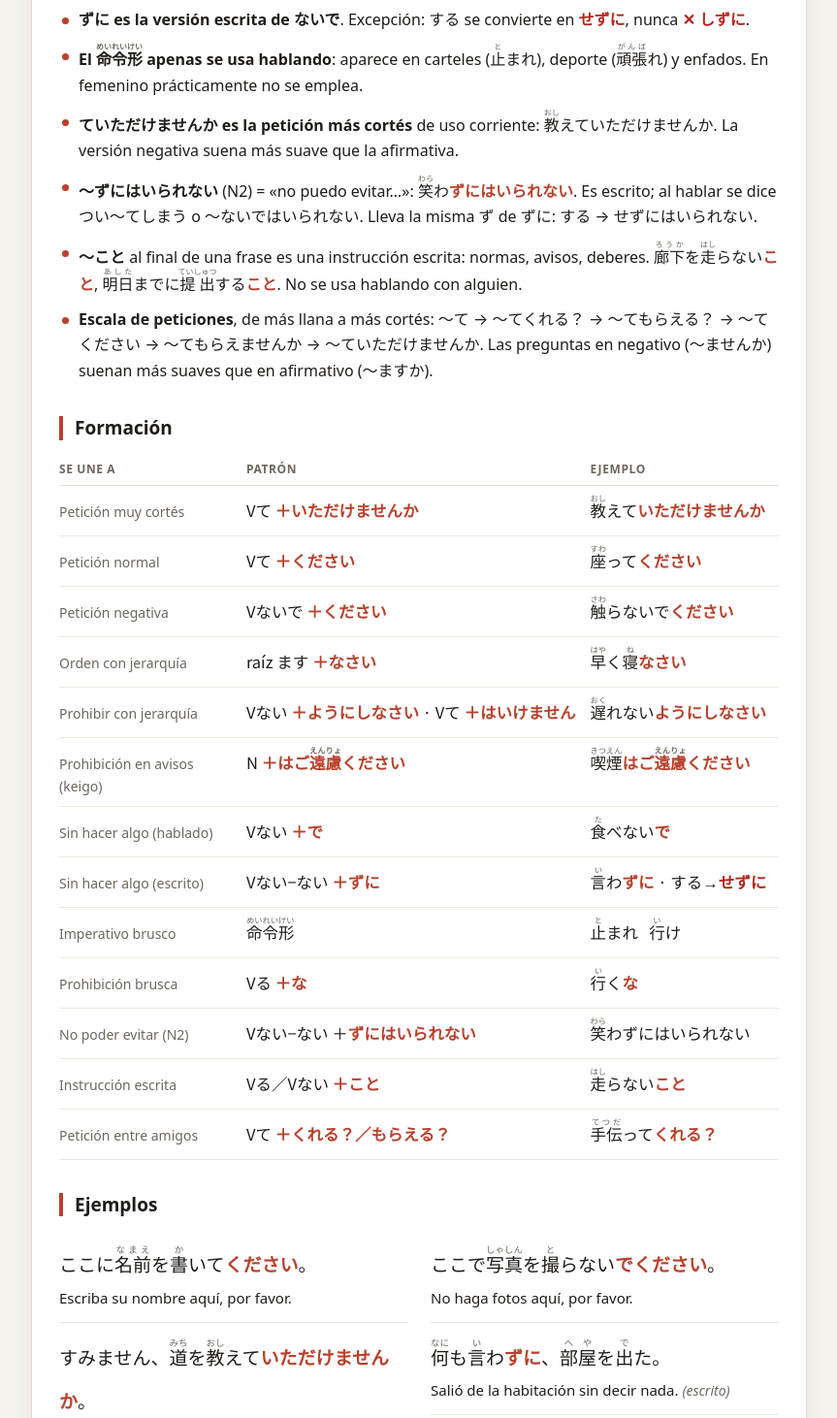
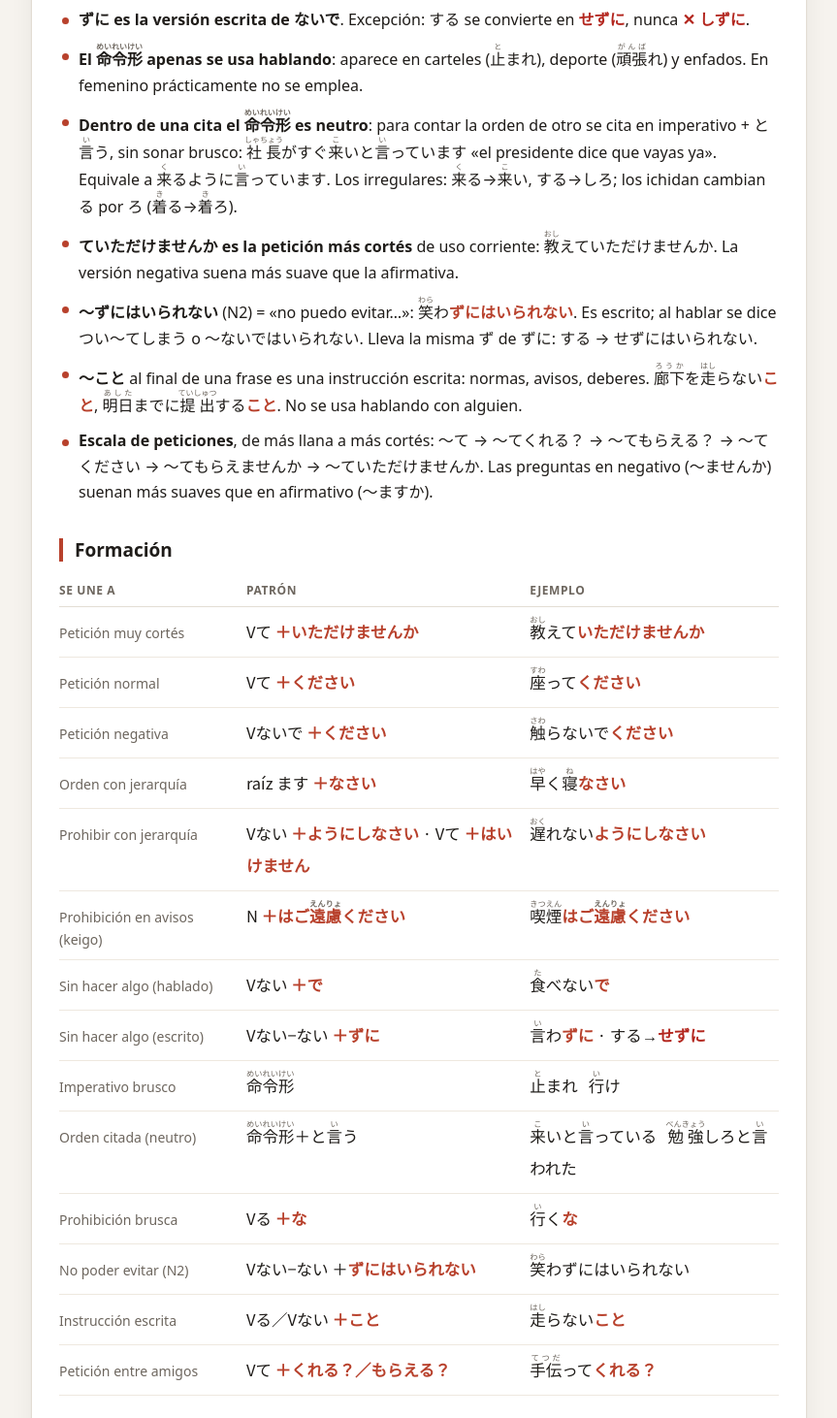
Before and after one commit to angelengineer/japanese-web, a plain HTML site: page gramatica/54-ordenes.html in a window 1280 px wide. Shown: the part 636-2098 px from the top of the page at 97% size, without its empty margins (208-1071 px from the left). Drawn offline with Linux system fonts and the light colour scheme.

Commit message:
Ordenes: imperative in quotes (来いと言う); onomatopoeia: はきはき, ぶつぶつ

```diff
--- a/gramatica/54-ordenes.html
+++ b/gramatica/54-ordenes.html
@@ -40,6 +40,7 @@
 <li><b>ないで es &laquo;sin hacer algo&raquo;</b> y se combina con otra acci&oacute;n: <ruby>朝<rt>あさ</rt></ruby>ご<ruby>飯<rt>はん</rt></ruby>を<ruby>食<rt>た</rt></ruby>べないで<ruby>出<rt>で</rt></ruby>かけた.</li>
 <li><b>ずに es la versi&oacute;n escrita de ないで</b>. Excepci&oacute;n: する se convierte en <span class="rd">せずに</span>, nunca <span class="rd">&#10005; しずに</span>.</li>
 <li><b>El <ruby>命令形<rt>めいれいけい</rt></ruby> apenas se usa hablando</b>: aparece en carteles (<ruby>止<rt>と</rt></ruby>まれ), deporte (<ruby>頑張<rt>がんば</rt></ruby>れ) y enfados. En femenino pr&aacute;cticamente no se emplea.</li>
+<li><b>Dentro de una cita el <ruby>命令形<rt>めいれいけい</rt></ruby> es neutro</b>: para contar la orden de otro se cita en imperativo + と<ruby>言<rt>い</rt></ruby>う, sin sonar brusco: <ruby>社長<rt>しゃちょう</rt></ruby>がすぐ<ruby>来<rt>こ</rt></ruby>いと<ruby>言<rt>い</rt></ruby>っています &laquo;el presidente dice que vayas ya&raquo;. Equivale a <ruby>来<rt>く</rt></ruby>るように<ruby>言<rt>い</rt></ruby>っています. Los irregulares: <ruby>来<rt>く</rt></ruby>る&rarr;<ruby>来<rt>こ</rt></ruby>い, する&rarr;しろ; los ichidan cambian る por ろ (<ruby>着<rt>き</rt></ruby>る&rarr;<ruby>着<rt>き</rt></ruby>ろ).</li>
 <li><b>ていただけませんか es la petici&oacute;n m&aacute;s cort&eacute;s</b> de uso corriente: <ruby>教<rt>おし</rt></ruby>えていただけませんか. La versi&oacute;n negativa suena m&aacute;s suave que la afirmativa.</li>
 <li><b>〜ずにはいられない</b> (N2) = &laquo;no puedo evitar&hellip;&raquo;: <ruby>笑<rt>わら</rt></ruby>わ<span class="hi">ずにはいられない</span>. Es escrito; al hablar se dice つい〜てしまう o 〜ないではいられない. Lleva la misma ず de ずに: する &rarr; せずにはいられない.</li>
 <li><b>〜こと</b> al final de una frase es una instrucci&oacute;n escrita: normas, avisos, deberes. <ruby>廊下<rt>ろうか</rt></ruby>を<ruby>走<rt>はし</rt></ruby>らない<span class="hi">こと</span>, <ruby>明日<rt>あした</rt></ruby>までに<ruby>提出<rt>ていしゅつ</rt></ruby>する<span class="hi">こと</span>. No se usa hablando con alguien.</li>
@@ -59,6 +60,7 @@
 <tr><td class="ctx">Sin hacer algo (hablado)</td><td class="jp2">Vない <span class="hi">＋で</span></td><td class="jp2"><ruby>食<rt>た</rt></ruby>べない<span class="hi">で</span></td></tr>
 <tr><td class="ctx">Sin hacer algo (escrito)</td><td class="jp2">Vない&minus;ない <span class="hi">＋ずに</span></td><td class="jp2"><ruby>言<rt>い</rt></ruby>わ<span class="hi">ずに</span> &middot; する&rarr;<span class="rd">せずに</span></td></tr>
 <tr><td class="ctx">Imperativo brusco</td><td class="jp2"><ruby>命令形<rt>めいれいけい</rt></ruby></td><td class="jp2"><ruby>止<rt>と</rt></ruby>まれ &nbsp; <ruby>行<rt>い</rt></ruby>け</td></tr>
+<tr><td class="ctx">Orden citada (neutro)</td><td class="jp2"><ruby>命令形<rt>めいれいけい</rt></ruby>＋と<ruby>言<rt>い</rt></ruby>う</td><td class="jp2"><ruby>来<rt>こ</rt></ruby>いと<ruby>言<rt>い</rt></ruby>っている &nbsp; <ruby>勉強<rt>べんきょう</rt></ruby>しろと<ruby>言<rt>い</rt></ruby>われた</td></tr>
 <tr><td class="ctx">Prohibici&oacute;n brusca</td><td class="jp2">Vる <span class="hi">＋な</span></td><td class="jp2"><ruby>行<rt>い</rt></ruby>く<span class="hi">な</span></td></tr>
 <tr><td class="ctx">No poder evitar (N2)</td><td class="jp2">Vない−ない ＋<span class="hi">ずにはいられない</span></td><td class="jp2"><ruby>笑<rt>わら</rt></ruby>わずにはいられない</td></tr>
 
@@ -89,6 +91,7 @@
 <div class="err"><div>&#10005; <span class="bad jp"><ruby>座<rt>すわ</rt></ruby>りなさい。 <em>(a un superior)</em></span> &nbsp; &#9675; <span class="good jp">お<ruby>座<rt>すわ</rt></ruby>りください。</span></div><div class="why">なさい solo cabe hacia abajo en la jerarqu&iacute;a.</div></div>
 <div class="err"><div>&#10005; <span class="bad jp"><ruby>食<rt>た</rt></ruby>べなさいない／<ruby>食<rt>た</rt></ruby>べないなさい</span> &nbsp; &#9675; <span class="good jp"><ruby>食<rt>た</rt></ruby>べないようにしなさい &middot; <ruby>食<rt>た</rt></ruby>べてはいけません</span></div><div class="why">なさい no se niega: la prohibici&oacute;n se construye con otra estructura.</div></div>
 <div class="err"><div>&#10005; <span class="bad jp">しずに</span> &nbsp; &#9675; <span class="good jp"><span class="rd">せずに</span></span></div><div class="why">する es irregular en esta forma.</div></div>
+<div class="err"><div>&#10005; <span class="bad jp"><ruby>社長<rt>しゃちょう</rt></ruby>が<ruby>部屋<rt>へや</rt></ruby>に<ruby>来<rt>こ</rt></ruby>ようと<ruby>言<rt>い</rt></ruby>っています。</span> &nbsp; &#9675; <span class="good jp"><ruby>社長<rt>しゃちょう</rt></ruby>が<ruby>部屋<rt>へや</rt></ruby>に<ruby>来<rt>こ</rt></ruby>いと<ruby>言<rt>い</rt></ruby>っています。</span></div><div class="why">来よう es volitivo (&laquo;vamos a venir&raquo;), no una orden. La orden de 来る es 来い (こい); きろ／きよう son 着る (vestirse), otro verbo.</div></div>
 <div class="err"><div>&#10005; <span class="bad jp"><ruby>食<rt>た</rt></ruby>べなくて<ruby>出<rt>で</rt></ruby>かけた</span> &nbsp; &#9675; <span class="good jp"><ruby>食<rt>た</rt></ruby>べないで<ruby>出<rt>で</rt></ruby>かけた</span></div><div class="why">&laquo;Sin hacer algo&raquo; es ないで; なくて es causa.</div></div>
 </div>
 
```
Also changed, not shown: gramatica/22-onomatopeyas.html (+2 -0 lines).
